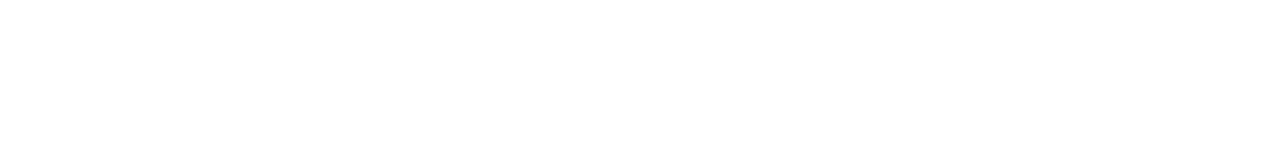
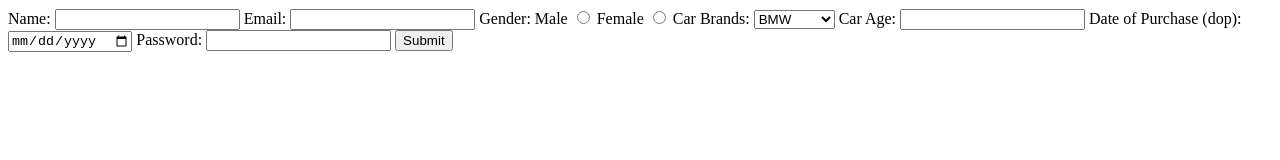
Before and after one commit to acciojob/car-insurance-form-gcthechamp, a website: page main.html in a window 1280 px wide. Drawn offline with Linux system fonts and the light colour scheme.

Commit message:
created a submission

```diff
--- a/main.html
+++ b/main.html
@@ -7,6 +7,37 @@
 </head>
 
 <body>
+	<form method="post">
+		<label for="name">Name: </label>
+		<input type="text" id="name" required>
+
+		<label for="email">Email: </label>
+		<input type="email" id="email" required>
+
+		<label>Gender:</label>
+		<label for="gender_m">Male</label>
+		<input type="radio" id="gender_m" name="gender" required>
+        <label for="gender_f">Female</label>
+		<input type="radio" id="gender_f" name="gender" required>
+
+		<label for="cars">Car Brands: </label>
+           <select id="cars" name="car">
+			   <option value="BMW">BMW</option>
+			   <option value="Audi">Audi</option>
+			   <option value="Mercedez">Mercedez</option>
+		   </select>
+
+		<label for="carage">Car Age: </label>
+		<input type="number" id="carage" required>
+
+		<label for="dop">Date of Purchase (dop): </label>
+		<input type="date" id="dop" required>
+
+		<label for="password">Password: </label>
+		<input type="password" id="password" required>
+
+		<button type="submit">Submit</button>
+	</form>
 	<!-- the entire body must be written by student -->
     <script type="text/javascript" src="./script.js">
 </script>
```
